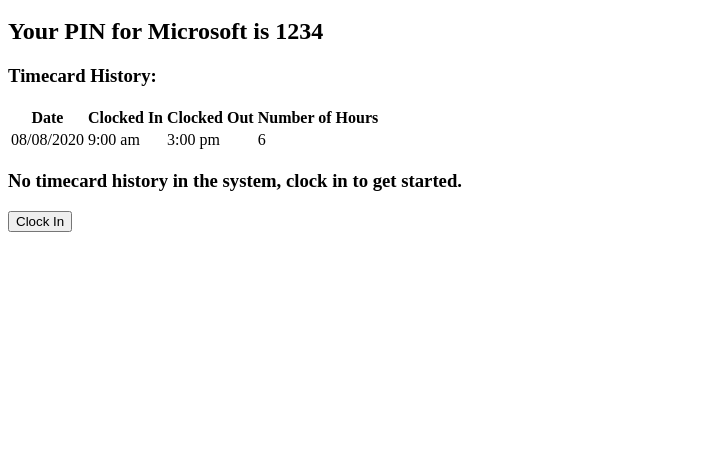
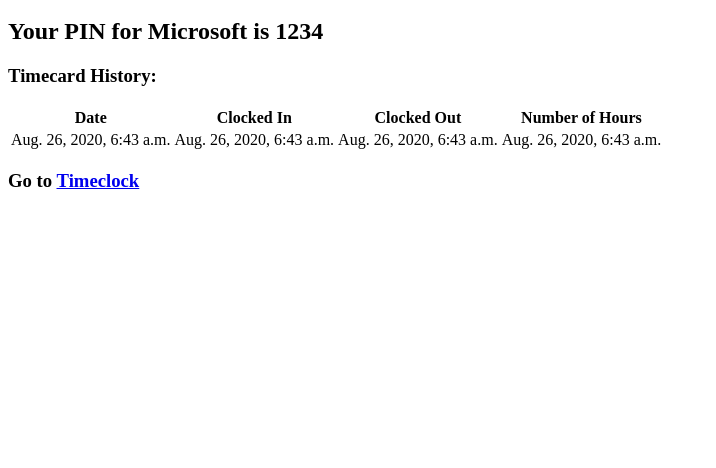
Before and after one commit to DKhakimova/ClockIt, a Django app: page /timecard in a window 1280 px wide. Shown: the part 332-800 px from the top of the page, without its empty margins (0-716 px from the left). Run offline with Django 3.2, Linux system fonts and the light colour scheme; data comes from the database, SQL or seed files in the repository; both versions use the stored data as it was after the commit.

Commit message:
updated timecard view for current/new employees

```diff
--- a/clock_it_app/templates/user_timecard.html
+++ b/clock_it_app/templates/user_timecard.html
@@ -22,6 +22,7 @@
             <!-- <h3>Employee Name: Jon Snow</h3>
             <h3>Employee PIN: 1234</h3>
             <h3>Employee Timecard History:</h3> -->
+            {% if all_timesheets %}
             <table>
                 <tr>
                     <th>Date</th>
@@ -29,16 +30,21 @@
                     <th>Clocked Out</th>
                     <th>Number of Hours</th>
                 </tr>
+                {% for timesheet in all_timesheets %}
                 <tr>
-                    <td>08/08/2020</td>
-                    <td>9:00 am</td>
-                    <td>3:00 pm</td>
-                    <td>6</td>
+                    <td>{{ timesheet.clock_in_time}}</td>
+                    <td>{{ timesheet.clock_in_time }}</td>
+                    <td>{{ timesheet.clock_out_time }}</td>
+                    <td>{{ timesheet.clock_out_time }}</td>
                 </tr>
+                {% endfor %}
             </table>
+            <h3>Go to <a href="/account/timeclock">Timeclock</a></h3>
+            {% else %}
             <!-- Show employee if no time card exists/new employee -->
             <h3>No timecard history in the system, clock in to get started.</h3>
             <a href="/account/timeclock"><button>Clock In</button></a>
+            {% endif %}
              <!-- Show admin if no time card exists/new employee -->
              <!-- <h3>No timecard history in the system, this is a new employee.</h3> -->
         </div>
--- a/clock_it_app/views.py
+++ b/clock_it_app/views.py
@@ -13,7 +13,7 @@ def timeclock(request):
     #     'user': User.objects.get(id=request.session['user_id']),
     # }
     timesheet = Timesheet.objects.last()
-    timesheet.clock_in_time = timesheet.clock_in_time.strftime("%I:%M %p" "%B %d, %Y")
+    # timesheet.clock_in_time = timesheet.clock_in_time.strftime("%I:%M %p" "%B %d, %Y")
     context = {
         'timesheet': timesheet
     }
@@ -22,7 +22,7 @@ def timeclock(request):
 def user_timecard(request):
     context = {
     #     # 'user': User.objects.get(id=request.session['user_id']),
-        'timesheet': Timesheet.objects.all()
+        'all_timesheets': Timesheet.objects.all()
     }
     return render(request, 'user_timecard.html', context)
 
```
Also changed, not shown: db.sqlite3.
